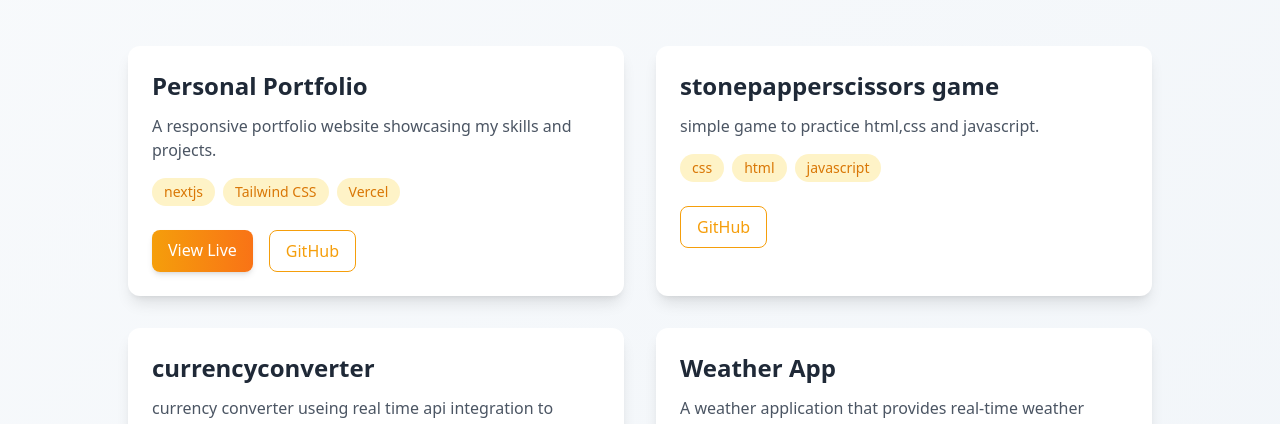
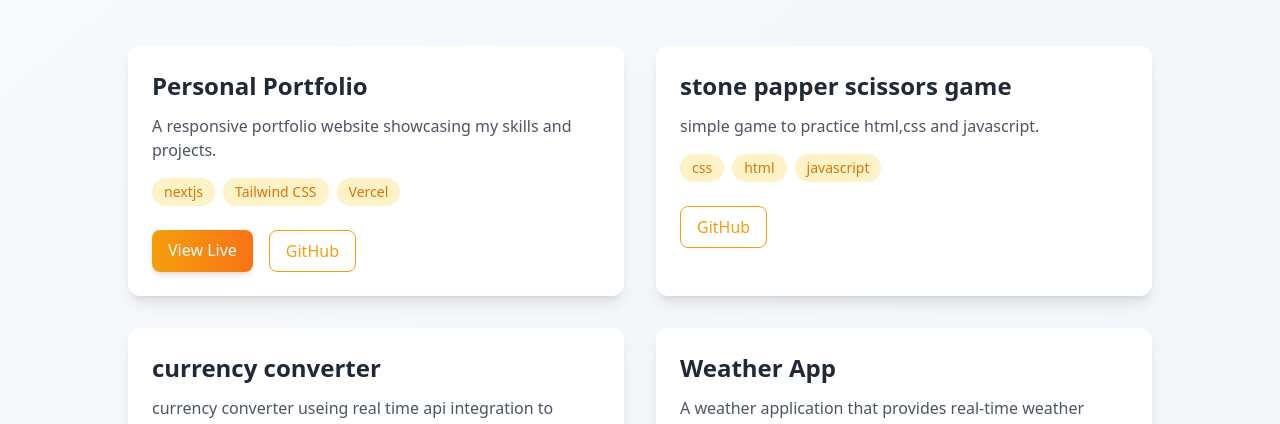
Before and after one commit to Shreevatsatg/shreevatsatg.com, a Next.js app: page /projects in a window 1280 px wide. Shown: the part 290-714 px from the top of the page. Built offline with nearby package versions, Linux system fonts and the light colour scheme.

Commit message:
page update

```diff
--- a/src/app/about/page.tsx
+++ b/src/app/about/page.tsx
@@ -99,7 +99,7 @@ export default function AboutPage() {
                   <h3 className="text-xl font-semibold text-[var(--text-primary)] dark:text-white">Creative Skills</h3>
                 </div>
                 <p className="text-[var(--text-secondary)] dark:text-gray-300">
-                  Digital Art,drawing , Traditional Painting, Photography
+                  Digital Art ,drawing , Traditional Painting, Photography
                 </p>
               </div>
             </div>
--- a/src/app/projects/page.tsx
+++ b/src/app/projects/page.tsx
@@ -9,14 +9,14 @@ const projects = [
     github: "https://github.com/shreevatsatg/shreevatsatg.com"
   },
   {
-    title: "stonepapperscissors game",
+    title: "stone papper scissors game",
     description: "simple game to practice html,css and javascript.",
     tech: ["css", "html","javascript"],
     link: "",
     github: "https://github.com/Shreevatsatg/currencyconverter"
   },
   {
-    title: "currencyconverter",
+    title: "currency converter",
     description: "currency converter useing real time api integration to calculate the live pricing .",
     tech: ["React", "API Integration", "CSS"],
     link: "https://currencyconverter-shreevatsatg.vercel.app/",
```
